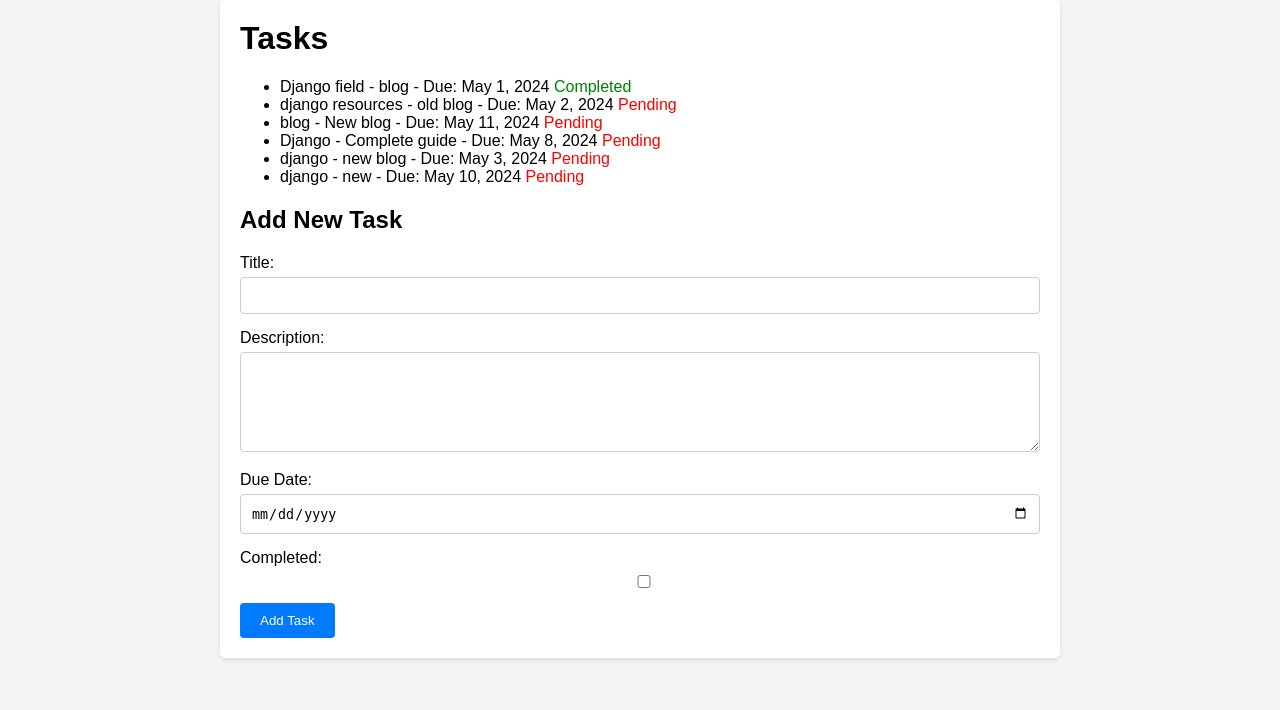
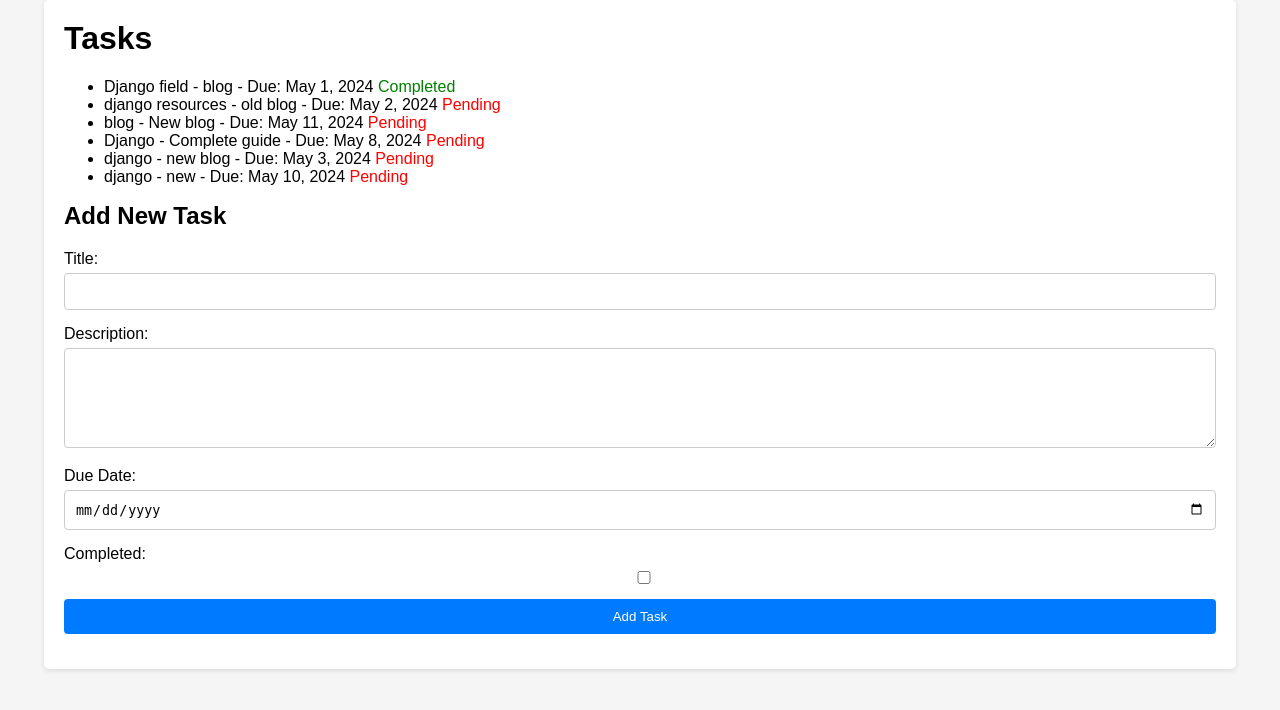
Before and after one commit to kihuni/Simple-todolist, a Django app: page / in a window 1280 px wide. Shown: the top 710 px of the page. Run offline with Django 5.2, Linux system fonts and the light colour scheme; data comes from the database, SQL or seed files in the repository.

Commit message:
Update task_list.html

```diff
--- a/tasks/templates/tasks/task_list.html
+++ b/tasks/templates/tasks/task_list.html
@@ -2,6 +2,7 @@
 <html lang="en">
 <head>
     <meta charset="UTF-8">
+    <meta name="viewport" content="width=device-width, initial-scale=1.0">
     <title>ToDoList</title>
     <style>
         body {
@@ -11,14 +12,14 @@
             background-color: #f5f5f5;
         }
         .container {
-            max-width: 800px;
+            max-width: 90%; /* Adjusted for smaller screens */
             margin: auto;
             padding: 20px;
             background-color: #fff;
             border-radius: 5px;
             box-shadow: 0 2px 5px rgba(0, 0, 0, 0.1);
         }
-        h1 {
+        h1, h2 {
             margin-top: 0;
         }
         form {
@@ -31,7 +32,8 @@
         input[type="text"],
         input[type="date"],
         textarea,
-        input[type="checkbox"] {
+        input[type="checkbox"],
+        input[type="submit"] {
             width: 100%;
             padding: 10px;
             margin-bottom: 15px;
```
